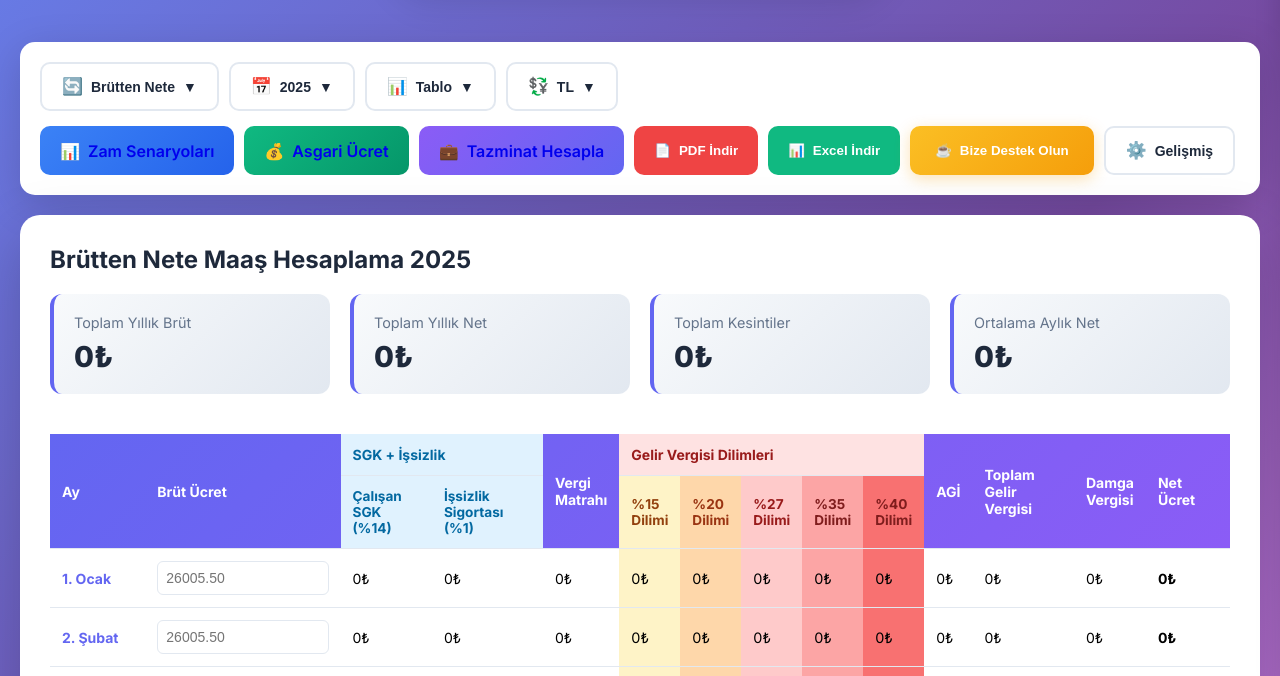
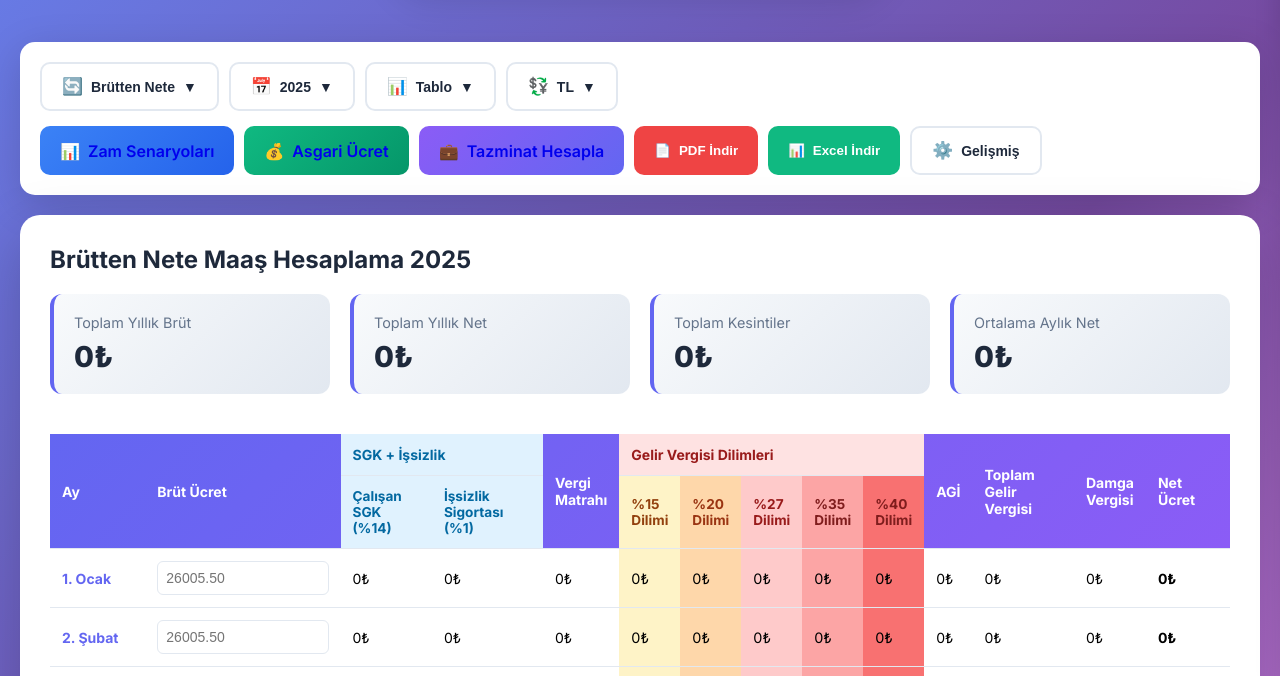
Before and after one commit to Goksel0167/maas-hesaplama-platformu, a website: page index.html in a window 1280 px wide. Shown: the part 112-788 px from the top of the page. Drawn offline with nearby package versions, Linux system fonts and the light colour scheme; no server answers.

Commit message:
Bize Destek Olun butonu kaldırıldı

```diff
--- a/index.html
+++ b/index.html
@@ -669,12 +669,6 @@
                 <button class="export-btn export-excel" onclick="exportToExcel()">
                     <span>📊</span>
                     <span>Excel İndir</span>
-                </button>
-
-                <!-- Support Button -->
-                <button class="support-btn">
-                    <span>☕</span>
-                    <span>Bize Destek Olun</span>
                 </button>
 
                 <!-- Advanced Options -->
```
